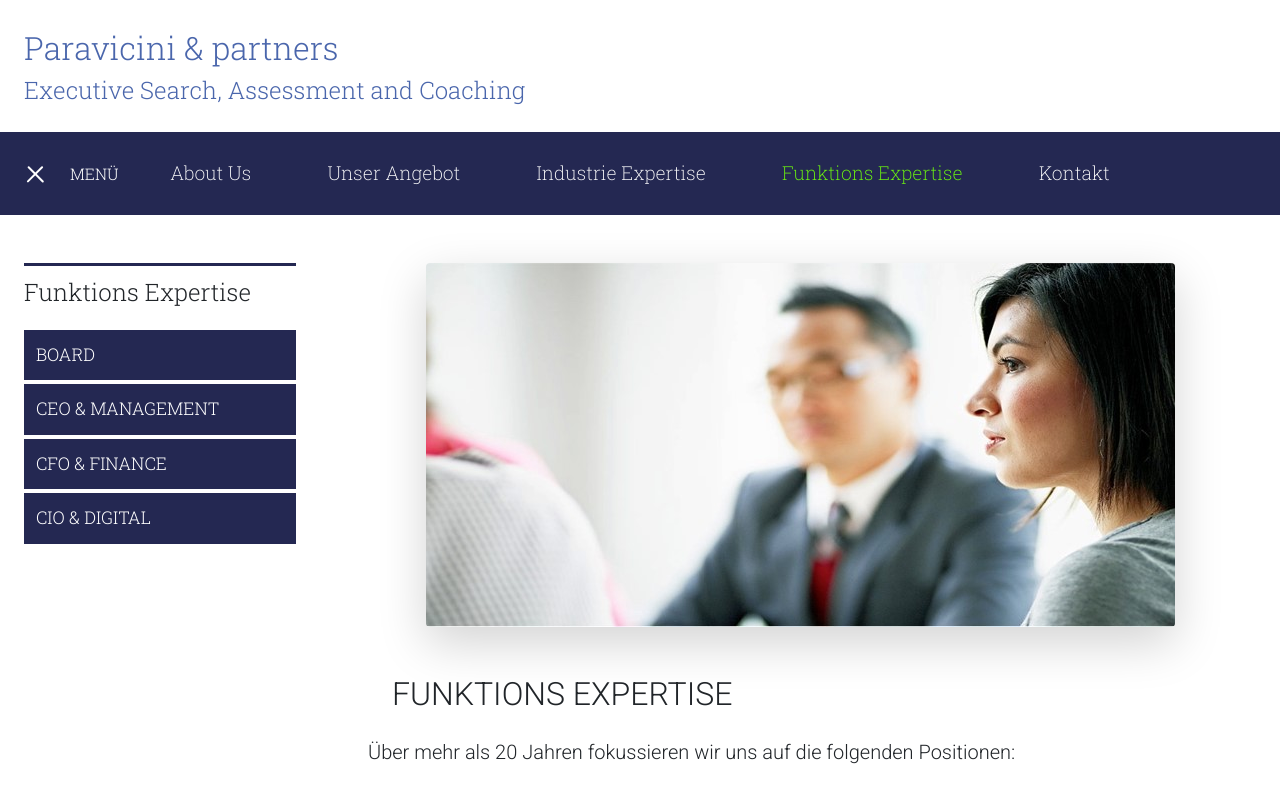
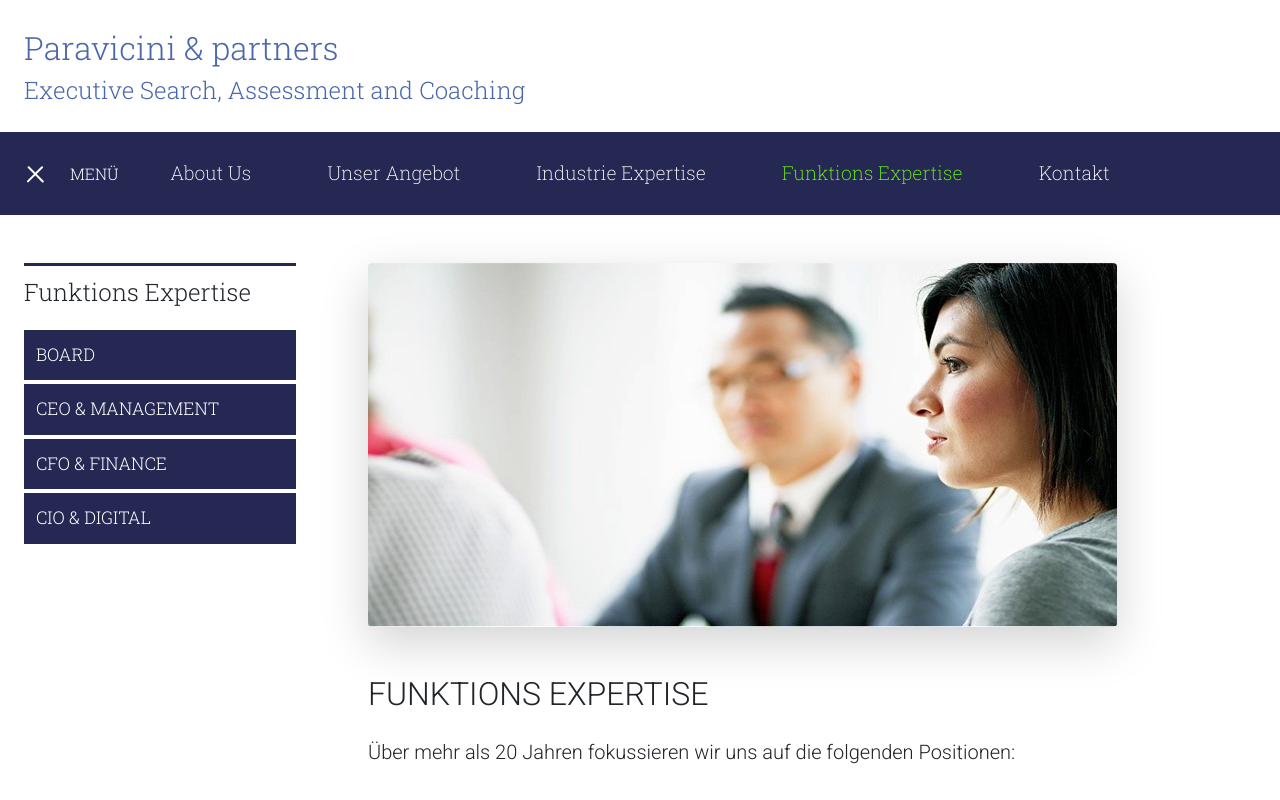
Before and after one commit to jorgeparavicini/paravicini_and_partners, an Angular app: page /funktions_expertise in a window 1280 px wide. Shown: the top 800 px of the page. Built offline with nearby package versions, Linux system fonts and the light colour scheme.

Commit message:
adjust funktions expertise

```diff
--- a/src/app/containers/funktions-expertise/funktions-expertise.component.html
+++ b/src/app/containers/funktions-expertise/funktions-expertise.component.html
@@ -1,9 +1,9 @@
 <img
   src="/assets/img/funktions_expertise.jpg"
-  class="mx-auto rounded shadow-lg d-block img-fluid"
+  class="rounded shadow-lg d-block img-fluid"
   alt="Funktions Expertise"
 />
-<h1 class="mt-5 mb-4 display-3 ms-4 text-uppercase">Funktions Expertise</h1>
+<h1 class="mt-5 mb-4 display-3 text-uppercase">Funktions Expertise</h1>
 <p class="fs-5">
   Über mehr als 20 Jahren fokussieren wir uns auf die folgenden Positionen:
 </p>
```
